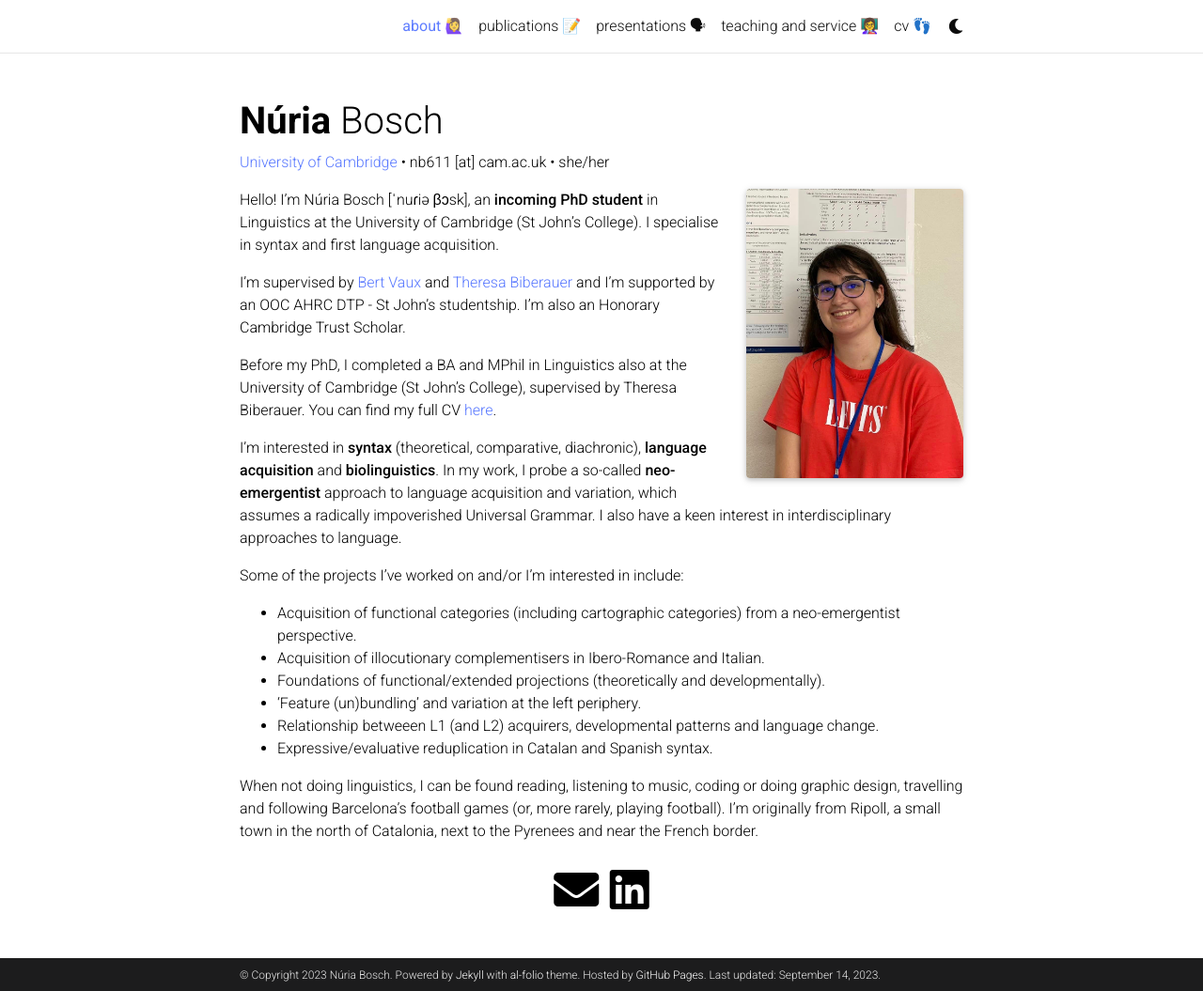
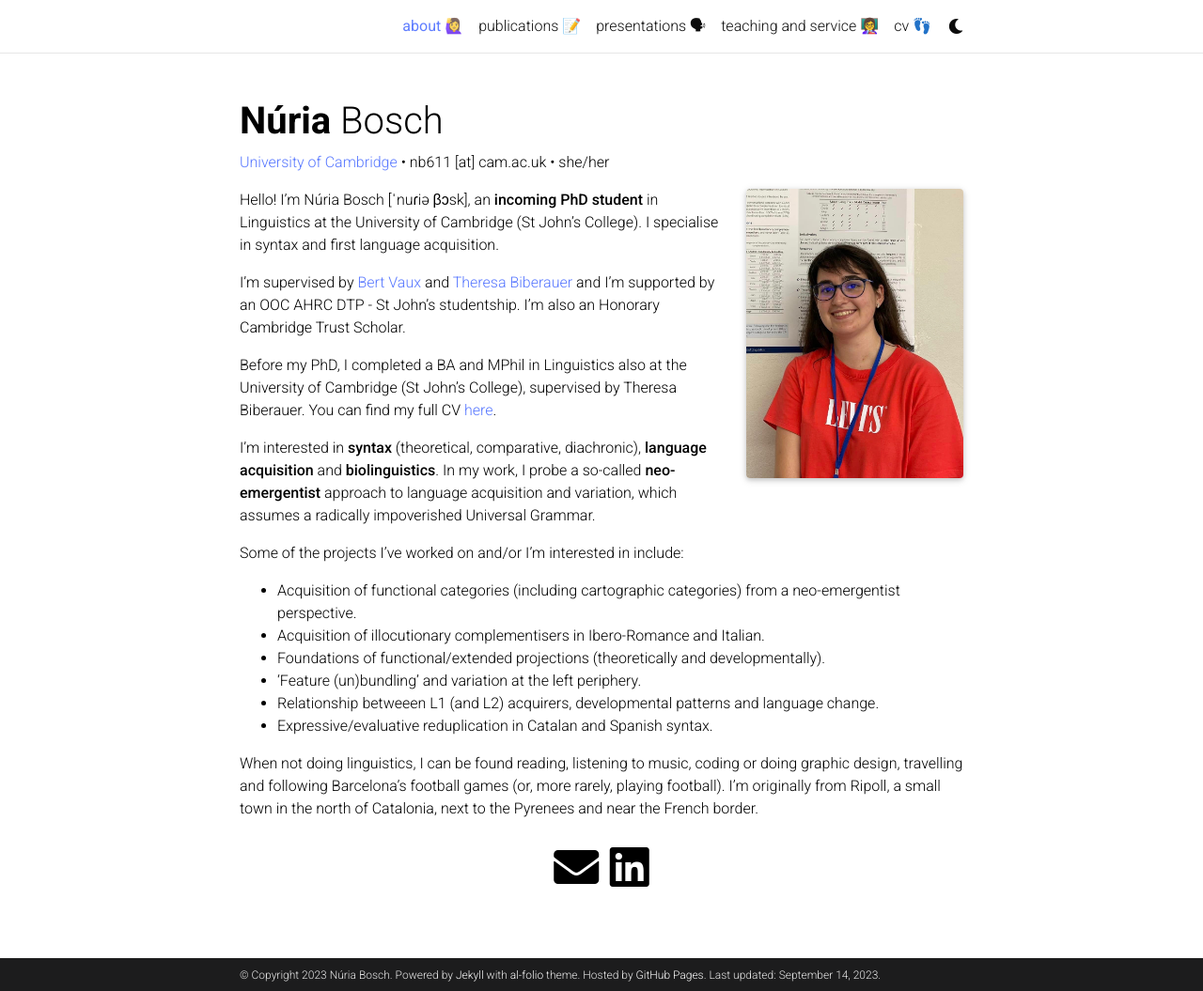
Before and after one commit to nuria-bosch/nuria-bosch.github.io, a Jekyll site: the page built from _pages/about.md, in a window 1280 px wide and 1055 px high. Shown: the whole window at 94% size. Built offline with Jekyll 4.4.1, drawn with Linux system fonts in a browser that asks for light colours; full-size pictures stand in for the smaller copies a plugin makes; emoji names are drawn with the system emoji font; comment, search, counter and statistics services are not loaded; a style sheet for code colours, icons or effects is not loaded.

Commit message:
Update about.md

```diff
--- a/_pages/about.md
+++ b/_pages/about.md
@@ -22,7 +22,7 @@
 
 Before my PhD, I completed a BA and MPhil in Linguistics also at the University of Cambridge (St John's College), supervised by Theresa Biberauer. You can find my full CV [here](https://nuria-bosch.github.io/assets/pdf/cv_September_2023.pdf).
 
-I'm interested in **syntax** (theoretical, comparative, diachronic), **language acquisition** and **biolinguistics**. In my work, I probe a so-called **neo-emergentist** approach to language acquisition and variation, which assumes a radically impoverished Universal Grammar. I also have a keen interest in interdisciplinary approaches to language.
+I'm interested in **syntax** (theoretical, comparative, diachronic), **language acquisition** and **biolinguistics**. In my work, I probe a so-called **neo-emergentist** approach to language acquisition and variation, which assumes a radically impoverished Universal Grammar.
 
 Some of the projects I've worked on and/or I'm interested in include:
 
```
